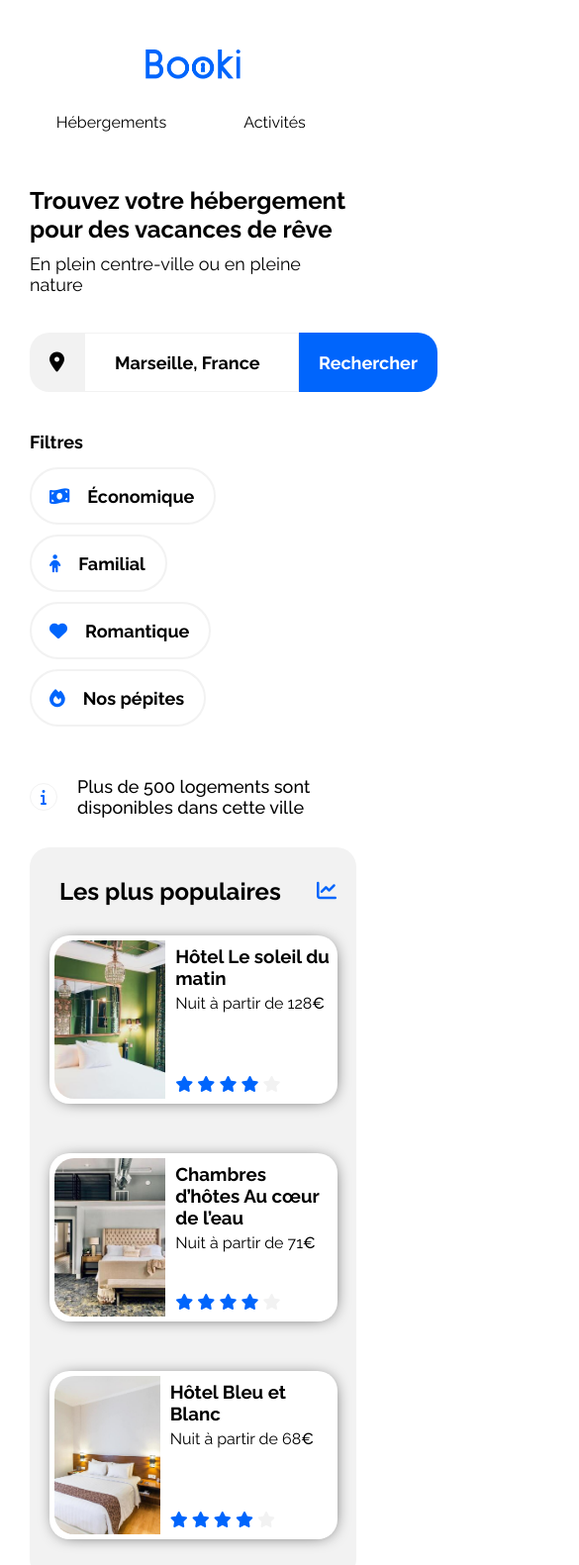
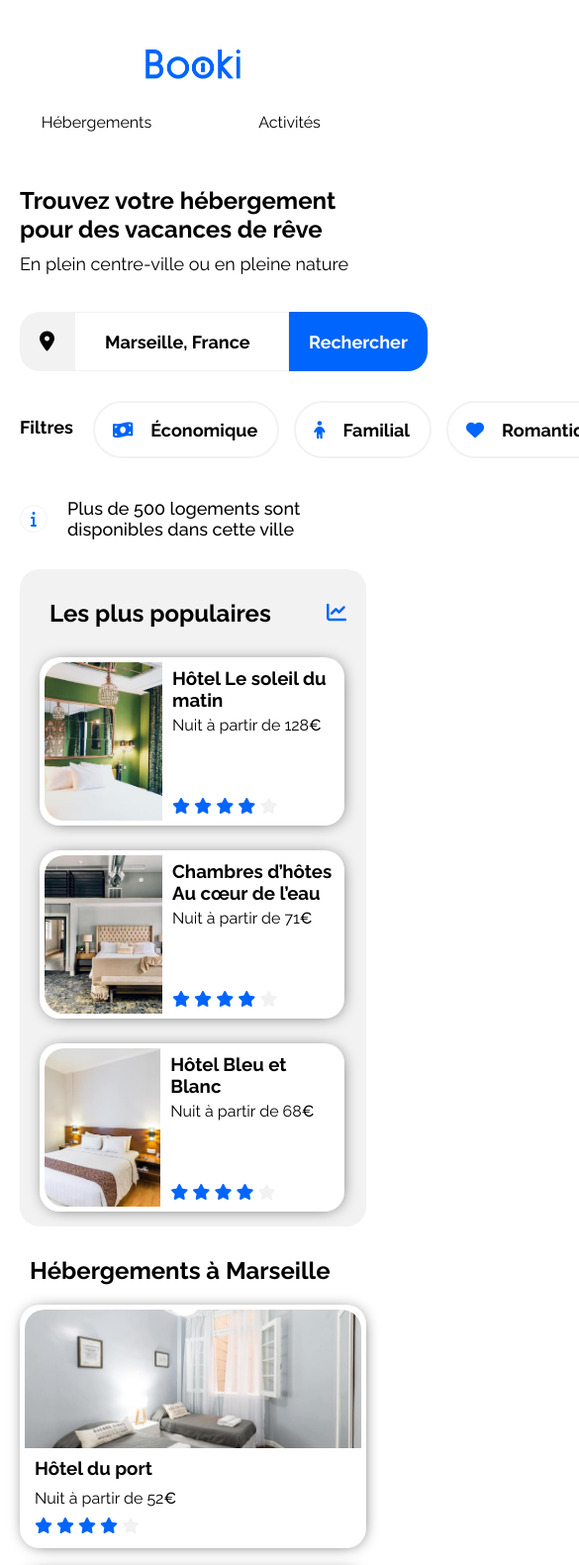
Before and after one commit to Yannbran/booki-starter-code-master, a plain HTML site: page index.html in a window 390 px wide. Shown: the top 1581 px of the page at 99% size, 585 px wide, since content can reach past the window. Drawn offline with Linux system fonts and the light colour scheme.

Commit message:
media query mobile

```diff
--- a/css/activity.style.css
+++ b/css/activity.style.css
@@ -25,7 +25,7 @@
     margin-left: 15px;
     border-bottom: 1px solid #cacaca;
     border-radius: 20px;
-    box-shadow: 1px 1px 17px -7px black;
+    box-shadow: 1px 1px 17px -19px black;
 
 }
 
@@ -82,7 +82,12 @@
     .activity-article {
         width: 100%;
         margin-bottom: 20px;
+        margin-left: 0;
+        height: 250px;
+    }
 
+    .activity {
+       margin: 0;
     }
 
 }
--- a/css/filters.style.css
+++ b/css/filters.style.css
@@ -6,9 +6,10 @@
     flex-direction: row;
     flex-wrap: wrap;
     justify-content: flex-start;
-    margin-top: 20px;
+    margin-top: 30px;
     font-size: 18px;
     font-weight: bolder;
+
 }
 
 #filters-title {
@@ -17,9 +18,8 @@
     margin: 0 20px 15px 0;
 }
 
-.filters ul {
+.filters-ul {
     display: flex;
-
 
 
 }
@@ -87,7 +87,7 @@
 }
 
 #filters-title {
-    width: 100%;
+
 }
 
 .icon-information {
@@ -98,3 +98,21 @@
 
 }
 }
+
+
+/****** Media queries ***********/
+
+/* Small devices (phones, less than 768px) */
+
+@media (max-width: 767.98px) {
+
+    .filters ul {
+       display: contents;
+        width: 45%;
+
+    }
+
+    .filters-li {
+        width: 40%;
+    }
+    }
--- a/css/footer.style.css
+++ b/css/footer.style.css
@@ -47,3 +47,24 @@ footer{
 .footer-link:hover {
     color: #0065FC;
 }
+
+
+    /****** Media queries ***********/
+
+/* Small devices (phones, less than 768px) */
+
+@media (max-width: 767.98px) {
+
+    .footer-container{
+        margin-top: 30px;
+    }
+
+    footer {
+        margin: 0;
+    }
+
+    .footer-list {
+        width: 100%;
+        margin-bottom: 10px;
+    }
+}
--- a/css/header.style.css
+++ b/css/header.style.css
@@ -61,13 +61,15 @@
 
     .header{
        flex-wrap: wrap;
-       margin-bottom: 40px;
+       margin: 0 0 40px 0;
+       width: 100%;
     }
 
     .logo {
       display: flex;
       justify-content: center;
-      margin: 50px auto 30px auto;
+      margin: 50px 0 30px 0;
+      width: 100%;
     }
 
 
--- a/css/hebergements.style.css
+++ b/css/hebergements.style.css
@@ -1,5 +1,5 @@
 
-/****** Hebergements And Populaires ***********/
+/****** Hebergements ***********/
 
 
 
@@ -111,12 +111,17 @@
 @media (max-width: 767.98px) {
 
     .hebergements-article {
-        width: 85%;
-
+        width: 100%;
+        margin: 0 0 20px 0;
     }
 
     .hebergements-section {
         background-color: transparent;
+        margin-bottom: 30px;
+    }
+
+    .hebergements-title {
+        margin: 30px 0 20px 10px;
     }
 
 }
--- a/css/populaires.style.css
+++ b/css/populaires.style.css
@@ -4,12 +4,10 @@
 
 
 .populaires-section {
-
+    width: 49%;
     background-color: #f2f2f2;
     margin-left: 30px;
-
     border-radius: 20px;
-
     height: auto;
 
 }
@@ -86,6 +84,7 @@
 
     .populaires-section {
        margin: 0;
+       width: 100%;
 
     }
 
@@ -104,7 +103,11 @@
 
     .populaires-article {
         width: 85%;
+        margin-bottom: 15px;
 
     }
 
+    .populaires-section {
+        width: 100%;
+    }
 }
--- a/css/style.css
+++ b/css/style.css
@@ -8,8 +8,8 @@
 }
 
 main {
-    margin-left: 30px;
-    margin-right: 30px;
+    margin-left: 20px;
+    margin-right: 20px;
 }
 
 
--- a/index.html
+++ b/index.html
@@ -63,7 +63,7 @@
             </form>
 
             <div class="filters">
-                <div class="filters ul">
+                <div class="filters-ul">
                     <div id="filters-title">Filtres</div>
                     <div class="filters-li">
                         <span class="icon-filters">
```
